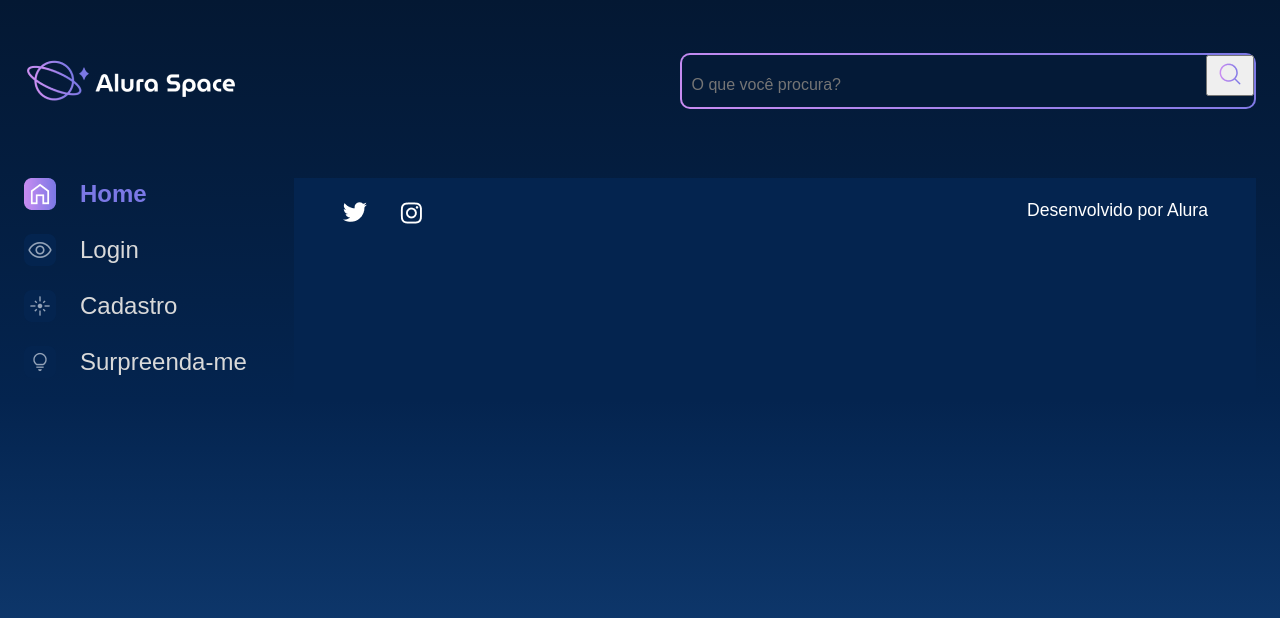
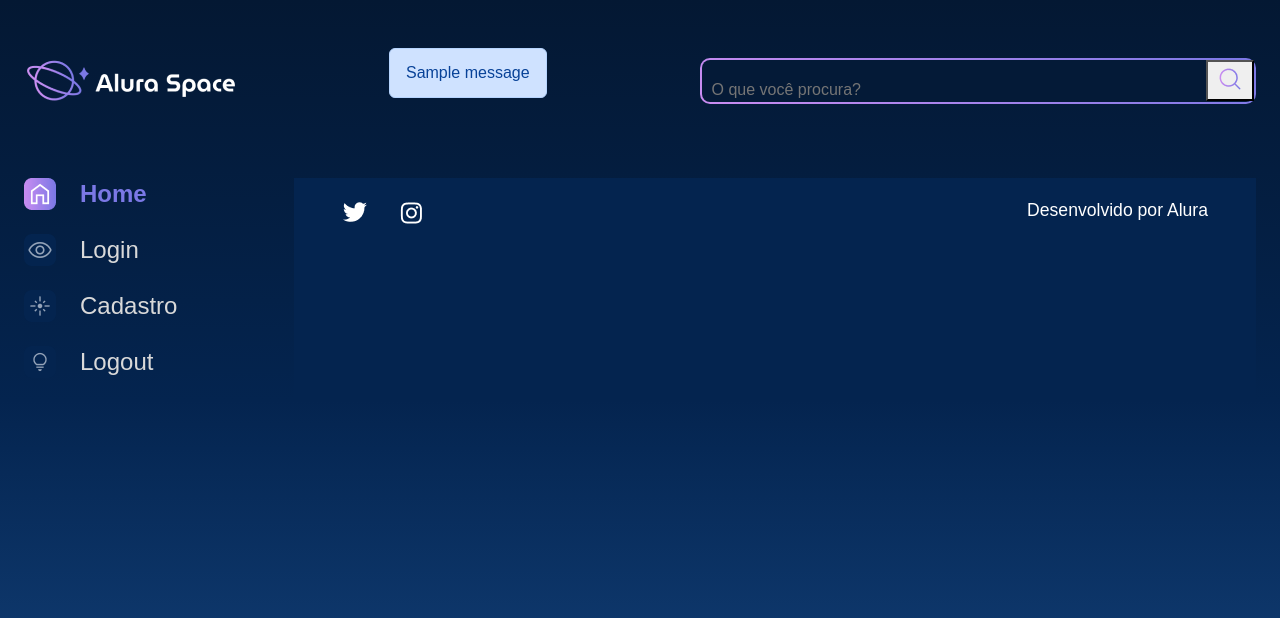
Before and after one commit to marcosviniciusjau/alura_space-python, a Django app: template templates/galeria/base.html in a window 1280 px wide. Shown: the top 618 px of the page. Run offline with Django 4.2, Linux system fonts and the light colour scheme; the template is opened without the code that fills it, so the values that code supplies are empty; tables that the repository leaves empty hold one stand-in row (values such as "Sample post"); one stand-in notice (Sample message) is shown; parts of the project's set-up code (start-up, migrations or seed data) failed here and were passed over.

Commit message:
creating the messages

```diff
--- a/templates/galeria/base.html
+++ b/templates/galeria/base.html
@@ -10,6 +10,7 @@
     <link rel="preconnect" href="https://fonts.googleapis.com">
     <link rel="preconnect" href="https://fonts.gstatic.com" crossorigin>
     <script src="{% static '/js/index.js' %}"></script>
+    <link href="https://cdn.jsdelivr.net/npm/bootstrap@5.2.2/dist/css/bootstrap.min.css" rel="stylesheet" integrity="sha384-Zenh87qX5JnK2Jl0vWa8Ck2rdkQ2Bzep5IDxbcnCeuOxjzrPF/et3URy9Bv1WTRi" crossorigin="anonymous">
     <link href="https://fonts.googleapis.com/css2?family=Poppins:wght@400;500;600&display=swap" rel="stylesheet">
     <link rel="stylesheet" href="{% static '/styles/style.css' %}">
 </head>
--- a/templates/galeria/partials/_menu.html
+++ b/templates/galeria/partials/_menu.html
@@ -2,6 +2,11 @@
 <div class="pagina-inicial">
     <header class="cabecalho">
         <img src="{% static '/assets/logo/Logo(2).png' %}" alt="Logo da Alura Space" />
+        {% for message in messages %}
+        <div class="alert alert-primary">
+            <p id="messages">{{message}}</p>
+        </div>
+        {% endfor %}
         <div class="cabecalho__busca">
             <div class="busca__fundo">
                 <form action="{% url 'buscar' %}">
@@ -19,6 +24,6 @@
                 <a href="{% url 'index' %}"><img src="{% static '/assets/ícones/1x/Home - ativo.png' %}"> Home</a>
                 <a href="{% url 'login' %}"><img src="{% static '/assets/ícones/1x/Mais vistas - inativo.png' %}"> Login</a>
                 <a href="{% url 'cadastro' %}"><img src="{% static '/assets/ícones/1x/Novas - inativo.png' %}"> Cadastro</a>
-                <a href="#"><img src="{% static '/assets/ícones/1x/Surpreenda-me - inativo.png' %}"> Surpreenda-me</a>
+                <a href="{% url 'logout' %}"><img src="{% static '/assets/ícones/1x/Surpreenda-me - inativo.png' %}"> Logout</a>
             </nav>
         </section>
--- a/usuarios/urls.py
+++ b/usuarios/urls.py
@@ -1,7 +1,8 @@
 from django.urls import path
-from usuarios.views import login, cadastro
+from usuarios.views import login, cadastro, logout
 
 urlpatterns = [
     path('login', login, name='login'),
     path('cadastro', cadastro, name='cadastro'),
+    path('logout', logout, name='logout'),
 ]
```
Also changed, not shown: templates/usuarios/cadastro.html (+6 -1 lines), templates/usuarios/login.html (+6 -1 lines), usuarios/views.py (+12 -0 lines).
